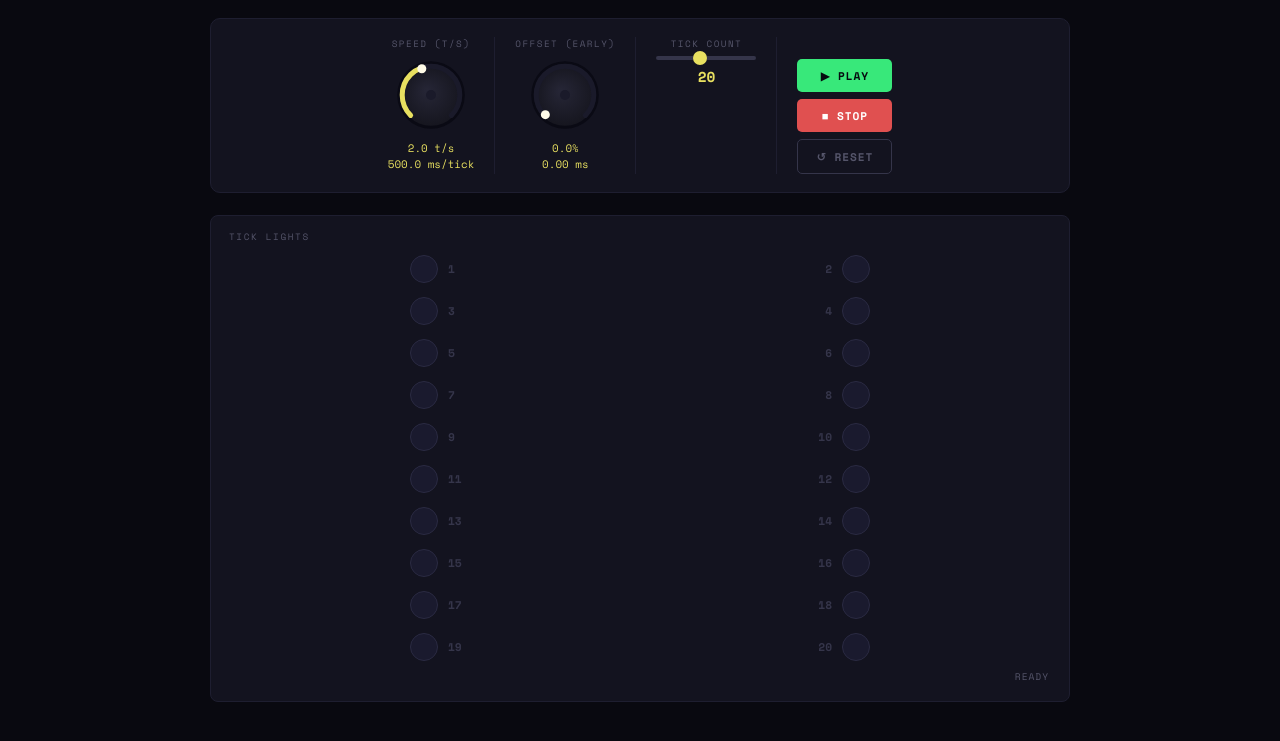
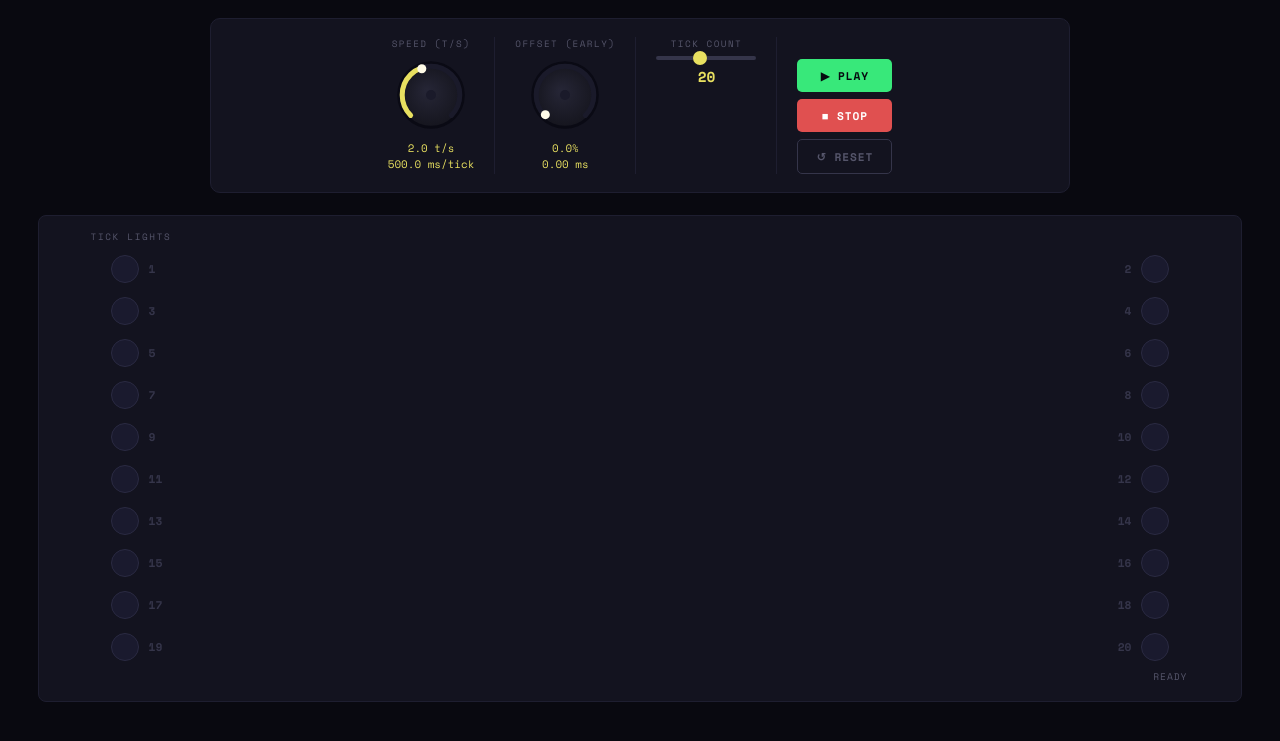
Before and after one commit to SJFrontinus/rbtl-redux, a plain HTML site: page index.html in a window 1280 px wide. Shown: the part 75-816 px from the top of the page. Drawn offline with nearby package versions, Linux system fonts and the light colour scheme.

Commit message:
Make tick lights spread to panel edges responsively
Remove the fixed 500px cap on the lights container and let the lights
panel grow with the viewport (min(1280px, 94vw)). The left/right tick
columns now push to opposite panel edges, widening the gap between them
in landscape/fullscreen while staying compact and readable on phones.
Pure CSS — reflows live on resize; hit detection already reads live
element positions.

Co-Authored-By: Claude Opus 4.8 <noreply@anthropic.com>

```diff
--- a/index.html
+++ b/index.html
@@ -172,11 +172,13 @@ margin: 0 2px;
 /* ─── Lights ─── */
 .lights-section {
 width: 100%;
-max-width: 860px;
+/* Grow with the viewport so the tick columns can spread toward the
+   edges in landscape / fullscreen, while staying readable on phones. */
+max-width: min(1280px, 94vw);
 background: var(--panel);
 border: 1px solid var(--border);
 border-radius: 8px;
-padding: 14px 18px 18px;
+padding: 14px clamp(18px, 4vw, 56px) 18px;
 }
 .section-label {
 font-size: 0.58rem;
@@ -190,7 +192,9 @@ display: grid;
 grid-template-columns: 1fr 1fr;
 grid-template-rows: repeat(10, auto);
 gap: 14px 0;
-max-width: 500px;
+/* Fill the panel: the left/right columns push to the panel edges, so the
+   gap between them widens as the window grows. */
+width: 100%;
 margin: 0 auto;
 }
 .light-wrap {
```
